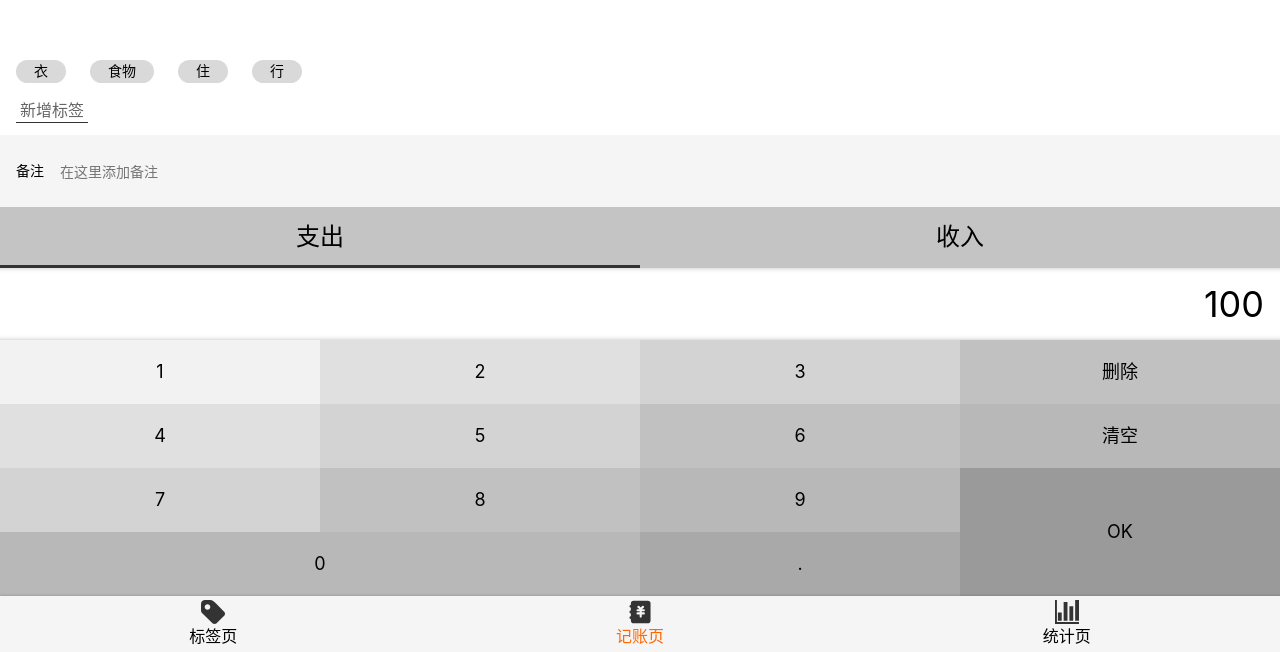
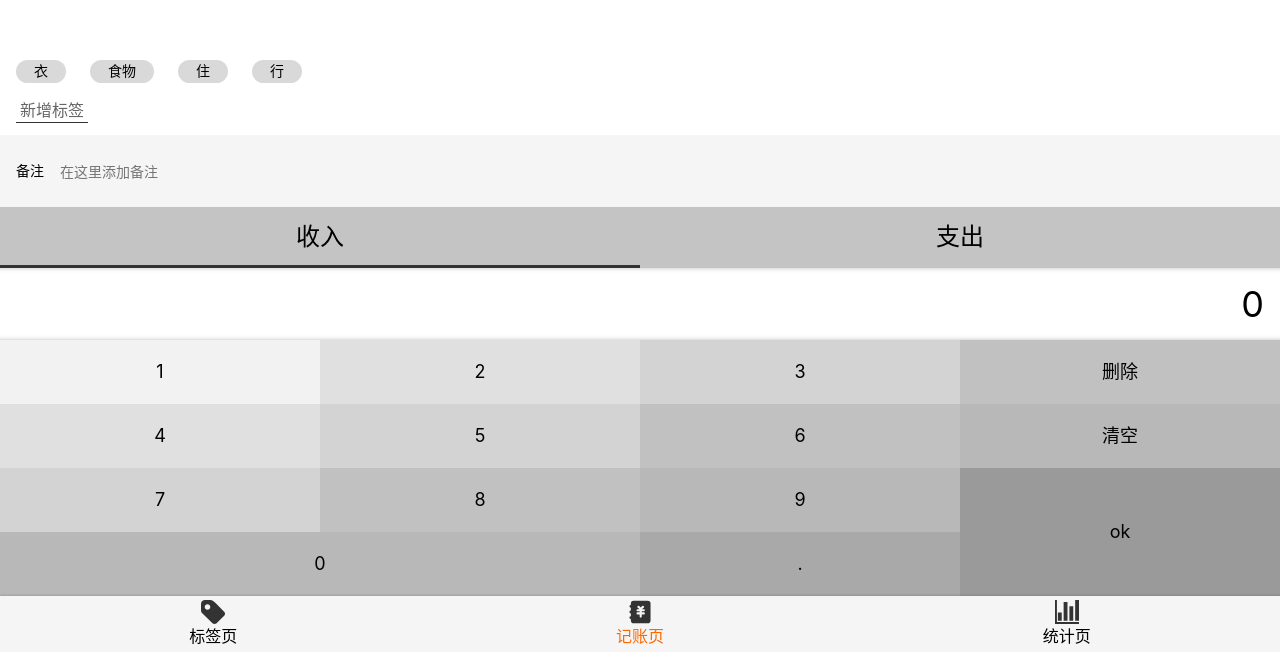
Before and after one commit to MrXieH/react-ts-money, a React app: page /#/money in a window 1280 px wide. Shown: the part 148-800 px from the top of the page. Built offline with nearby package versions, Linux system fonts and the light colour scheme.

Commit message:
抽离money各个组件

```diff
--- a/src/views/Money/CategorySection.tsx
+++ b/src/views/Money/CategorySection.tsx
@@ -1,6 +1,7 @@
 import styled from 'styled-components';
+import React, {useState} from "react";
 
-const CategorySection = styled.section`
+const Wrapper = styled.section`
   font-size: 24px;
   > ul{
     display:flex;
@@ -24,4 +25,36 @@ const CategorySection = styled.section`
   }
 `;
 
+type Category = '+' | '-'
+type CategoryList = {
+  name: string;
+  value: Category;
+}[]
+const categoryList: CategoryList = [
+  { name: '收入', value: '+' },
+  { name: '支出', value: '-' }
+]
+
+const CategorySection = () => {
+  const [selected, setSelected] = useState<Category>('+')
+  return (
+    <Wrapper>
+      <ul>
+        {
+          categoryList.map(item => {
+            return (
+              <li
+                key={item.value}
+                className={ item.value === selected ? 'selected' : '' }
+                onClick={() => setSelected(item.value)}>
+                { item.name }
+              </li>
+            )
+          })
+        }
+      </ul>
+    </Wrapper>
+  )
+}
+
 export {CategorySection}
--- a/src/views/Money/NotesSection.tsx
+++ b/src/views/Money/NotesSection.tsx
@@ -1,6 +1,7 @@
 import styled from 'styled-components';
+import React, {ChangeEvent, useState} from "react";
 
-const NotesSection = styled.section`
+const Wrapper = styled.section`
   background: #f5f5f5;
   padding: 0 16px;
   font-size: 14px;
@@ -18,4 +19,25 @@ const NotesSection = styled.section`
   }
 `;
 
+const NotesSection: React.FC = () => {
+  const [note, setNote] = useState<string>('')
+  const changeNote = (e: ChangeEvent) => {
+    const target = e.target as HTMLInputElement
+    setNote(target.value)
+  }
+  return (
+    <Wrapper>
+      <label>
+        <span>备注</span>
+        <input
+          type="text"
+          placeholder="在这里添加备注"
+          value={note}
+          onChange={changeNote}
+        />
+      </label>
+    </Wrapper>
+  )
+}
+
 export {NotesSection}
--- a/src/views/Money/NumberPadSection.tsx
+++ b/src/views/Money/NumberPadSection.tsx
@@ -1,6 +1,7 @@
 import styled from 'styled-components';
+import React, {useState} from "react";
 
-const NumberPadSection = styled.section`
+const Wrapper = styled.section`
   display:flex;
   flex-direction: column;
   > .output{
@@ -49,5 +50,86 @@ const NumberPadSection = styled.section`
   }
 `;
 
+type NumberItem = {
+  value: string;
+  action?: 'del' | 'clean' | 'ok';
+  className?: string;
+}
+
+type NumberList = NumberItem[]
+
+const numberList: NumberList = [
+  {value: '1'},
+  {value: '2'},
+  {value: '3'},
+  {value: '删除', action: 'del'},
+  {value: '4'},
+  {value: '5'},
+  {value: '6'},
+  {value: '清空', action: 'clean'},
+  {value: '7'},
+  {value: '8'},
+  {value: '9'},
+  {value: 'ok', action: 'ok', className: 'ok'},
+  {value: '0', className: 'zero'},
+  {value: '.', className: 'dot'},
+]
+
+const NumberPadSection: React.FC = () => {
+  const [output, _setOutput] = useState<string>('0')
+  const MaxLength = 16
+  const setOutput = (value: string) => {
+    if (value.length >= MaxLength) {
+      return
+    }
+    _setOutput(value)
+  }
+
+  const handlerClick = (data: NumberItem) => {
+    const { value, action } = data
+    const isDot = output.indexOf('.') > 0
+    if (action) {
+      if (action === 'del') {
+        setOutput(output.length === 1 ? '0' : output.slice(0, -1))
+      }
+      if (action === 'clean') {
+        setOutput('0')
+      }
+      if (action === 'ok') {}
+      return
+    }
+    if (value === '.' && isDot) {
+      return
+    }
+    if (output === '0') {
+      setOutput(value === '.' ? `0${value}` : value)
+      return
+    }
+    setOutput(output + value)
+  }
+
+  return (
+    <Wrapper>
+      <div className="output">
+        {output}
+      </div>
+      <div className="pad clearfix">
+        {
+          numberList.map(item => {
+            return (
+              <button
+                key={item.value}
+                className={item.className}
+                onClick={() => handlerClick(item)}
+              >
+                {item.value}
+              </button>
+            )
+          })
+        }
+      </div>
+    </Wrapper>
+  )
+}
 
 export {NumberPadSection};
--- a/src/views/Money/index.tsx
+++ b/src/views/Money/index.tsx
@@ -11,43 +11,20 @@ const MyLayout = styled(Layout)`
     flex-direction: column;
   `
 
+// type RecordItem = {
+//   tags: [];
+//   notes: string;
+//   category: '+' | '-';
+//   value: string
+// }
+
 function Money() {
   return (
     <MyLayout>
       <TagsSection/>
-      <NotesSection>
-        <label>
-          <span>备注</span>
-          <input type="text" placeholder="在这里添加备注"/>
-        </label>
-      </NotesSection>
-      <CategorySection>
-        <ul>
-          <li className="selected">支出</li>
-          <li>收入</li>
-        </ul>
-      </CategorySection>
-      <NumberPadSection>
-        <div className="output">
-          100
-        </div>
-        <div className="pad clearfix">
-          <button>1</button>
-          <button>2</button>
-          <button>3</button>
-          <button>删除</button>
-          <button>4</button>
-          <button>5</button>
-          <button>6</button>
-          <button>清空</button>
-          <button>7</button>
-          <button>8</button>
-          <button>9</button>
-          <button className="ok">OK</button>
-          <button className="zero">0</button>
-          <button className="dot">.</button>
-        </div>
-      </NumberPadSection>
+      <NotesSection/>
+      <CategorySection/>
+      <NumberPadSection/>
     </MyLayout>
   );
 }
```
Also changed, not shown: 1 other file (tests, documents, lock files or other folders).
